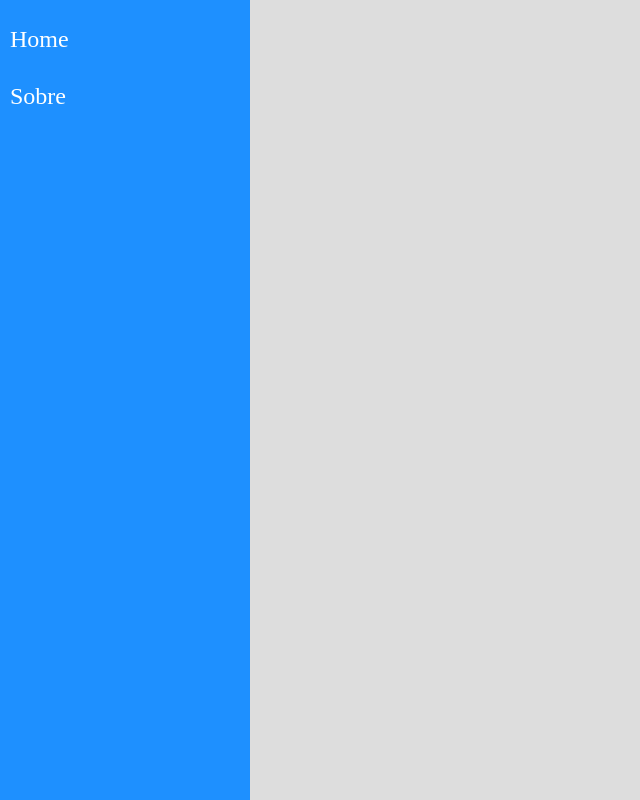
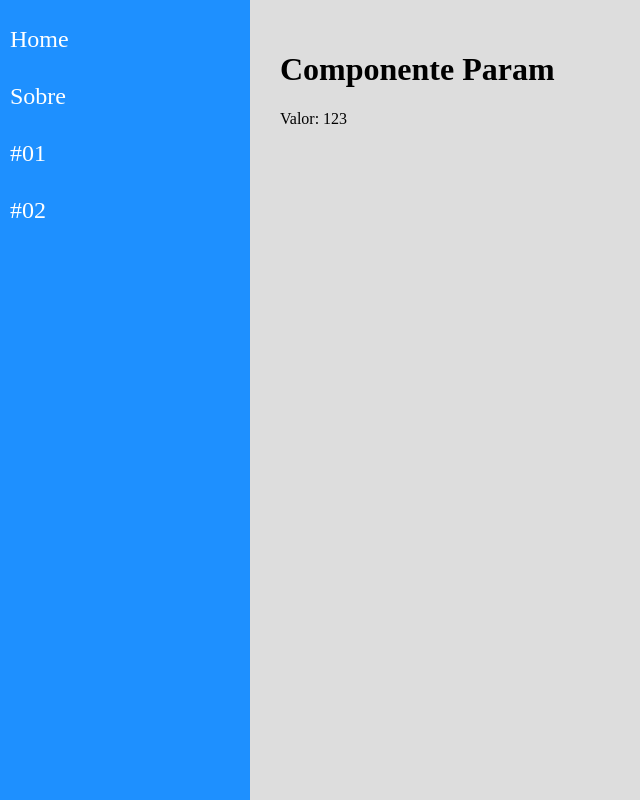
Before and after one commit to flaviohenso/navegacaoReactRouter, a React (Create React App) app: page /param/123 in a window 1280 px wide. Before the commit this address had no page. Shown: the whole page, without its empty margins (0-640 px from the left). Built offline with nearby package versions, Linux system fonts and the light colour scheme.

Commit message:
Navegação com parametro

```diff
--- a/src/components/layout/Content.jsx
+++ b/src/components/layout/Content.jsx
@@ -4,6 +4,8 @@
 import { Route, Routes } from 'react-router-dom'
 import About from '../../views/examples/About'
 import Home from '../../views/examples/Home'
+import Param from '../../views/examples/Param'
+import NotFound from '../../views/examples/NotFound'
 
 
 const Content = props => (
@@ -11,6 +13,8 @@
         <Routes>
             <Route path="/" caseSensitive={false} element={<Home />}/>
             <Route path="/about" caseSensitive={false} element={<About />}/>
+            <Route path="/param/:id" caseSensitive={false} element={<Param />}/>
+            <Route path="*" caseSensitive={false} element={<NotFound />}/>
         </Routes>
 
     </main>
--- a/src/components/layout/Menu.jsx
+++ b/src/components/layout/Menu.jsx
@@ -13,6 +13,12 @@
                     <li>
                         <Link to='/about'>Sobre</Link>
                     </li>
+                    <li>
+                        <Link to='/param/123'>#01</Link>
+                    </li>
+                    <li>
+                        <Link to='/param'>#02</Link>
+                    </li>
                 </ul>
             </nav>
 
--- /dev/null
+++ b/src/views/examples/NotFound.jsx
@@ -0,0 +1,9 @@
+import React from "react"
+
+const NotFound = props => (
+    <div className="NotFound">
+        <h1>Not Found - 404 - Pagina não encontrada</h1>
+    </div>
+)
+
+export default NotFound
--- /dev/null
+++ b/src/views/examples/Param.jsx
@@ -0,0 +1,15 @@
+import React from "react"
+import { useParams } from "react-router-dom"
+
+
+
+const Param = props => {
+    const {id} = useParams()
+    return(
+    <div className="Param">
+        <h1>Componente Param</h1>
+        <p>Valor: {id}</p>
+    </div>
+)}
+
+export default Param
```
